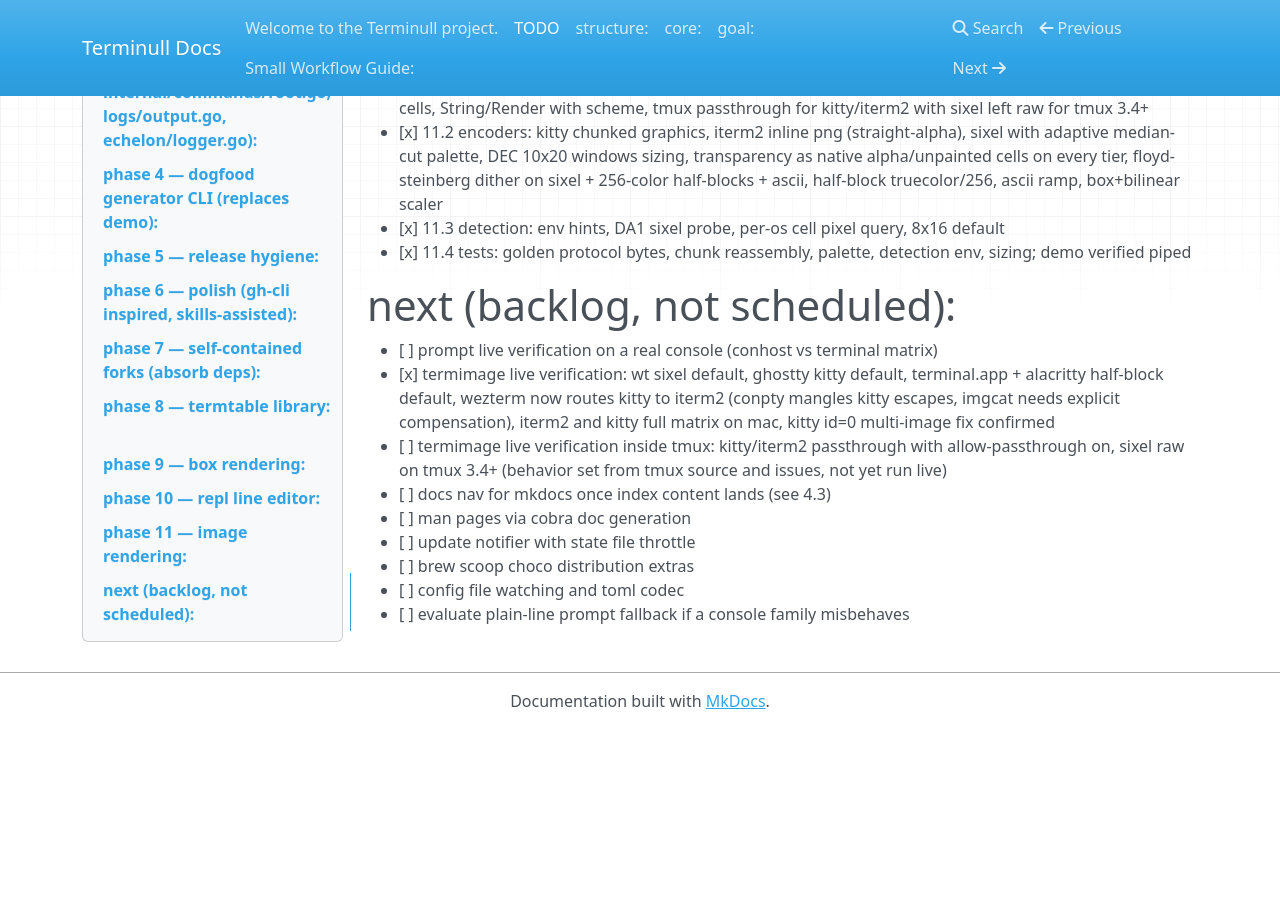
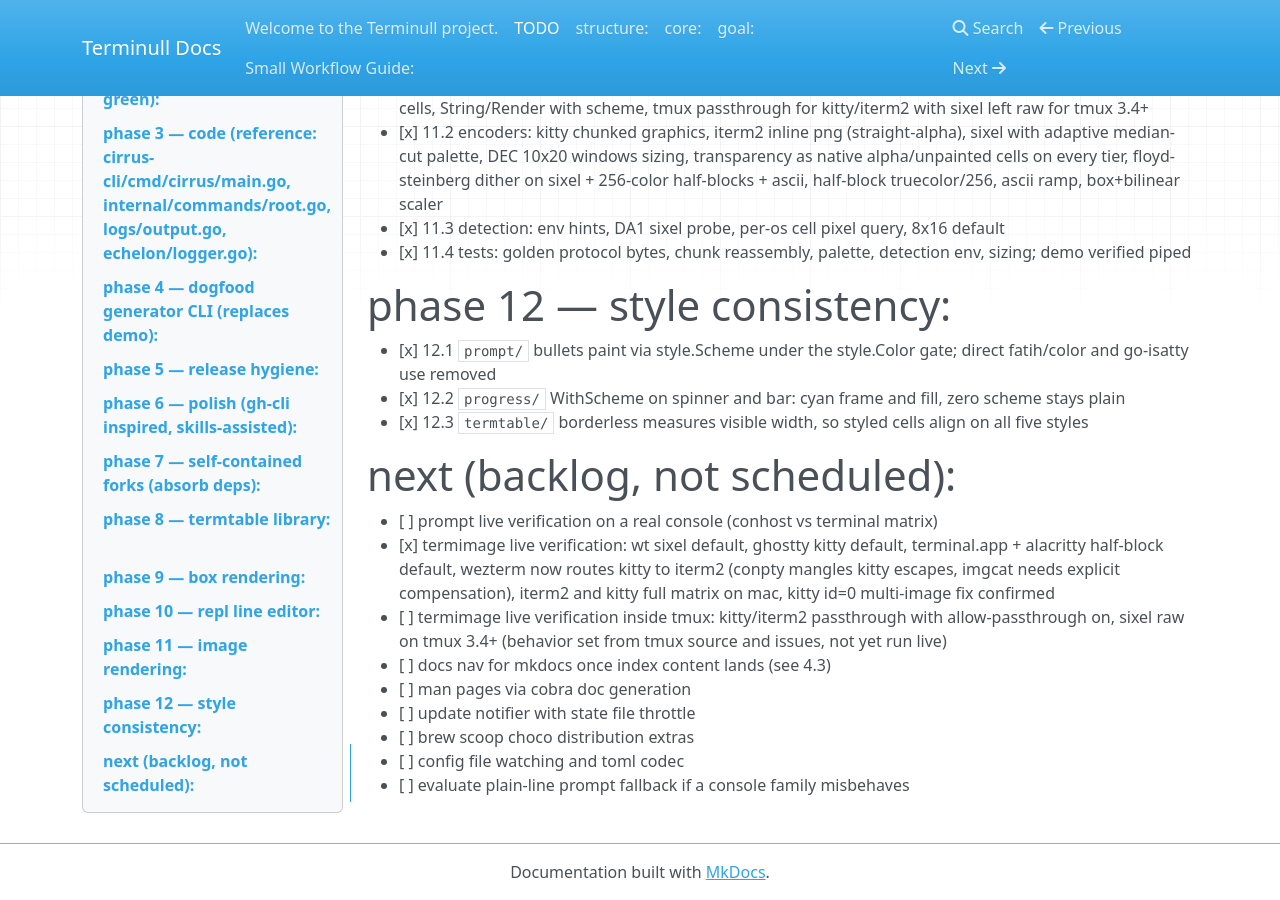
Before and after one commit to CHE3MZ/terminull, an MkDocs documentation site: the page built from docs/TODO.md, in a window 1280 px wide and 900 px high, scrolled down 3340 px. Built offline with MkDocs 1.6.1, drawn with Linux system fonts in a browser that asks for light colours; nearby versions of some CDN libraries; before the commit the page ends 4069 px from its top, so only the background shows below that.

Commit message:
docs: record style consistency pass

```diff
--- a/docs/TODO.md
+++ b/docs/TODO.md
@@ -113,6 +113,12 @@
 - [x] 11.3 detection: env hints, DA1 sixel probe, per-os cell pixel query, 8x16 default
 - [x] 11.4 tests: golden protocol bytes, chunk reassembly, palette, detection env, sizing; demo verified piped
 
+# phase 12 — style consistency:
+
+- [x] 12.1 `prompt/` bullets paint via style.Scheme under the style.Color gate; direct fatih/color and go-isatty use removed
+- [x] 12.2 `progress/` WithScheme on spinner and bar: cyan frame and fill, zero scheme stays plain
+- [x] 12.3 `termtable/` borderless measures visible width, so styled cells align on all five styles
+
 # next (backlog, not scheduled):
 
 - [ ] prompt live verification on a real console (conhost vs terminal matrix)
```
Also changed, not shown: docs/architecture.md (+1 -1 lines), docs/spec.md (+3 -1 lines).
